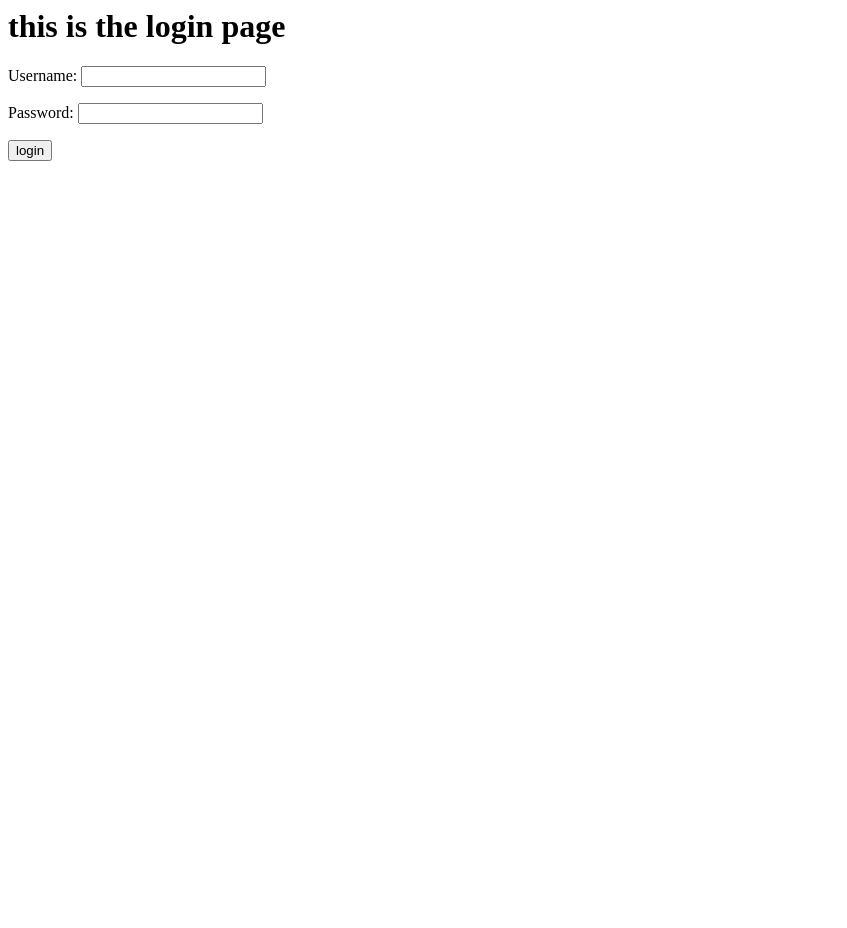
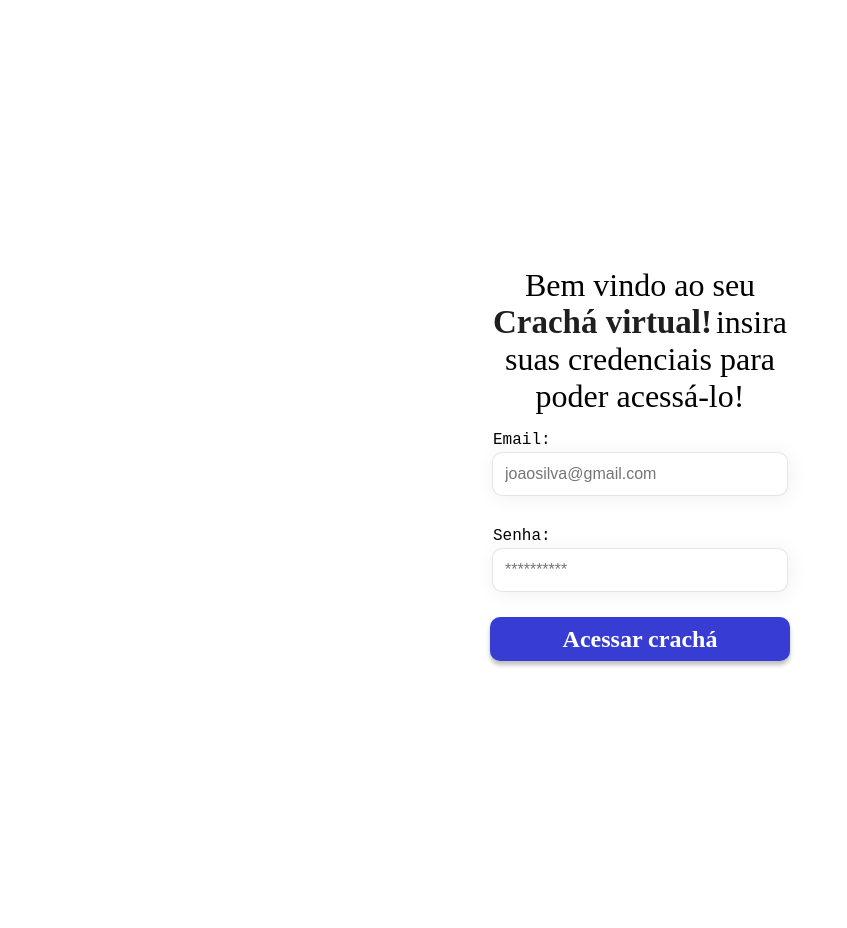
Before and after one commit to FernandoAyach/seletiva-ledes, a Django app: page /login/ in a window 1280 px wide. Shown: the whole page, without its empty margins (0-847 px from the left). Before the commit the page ends 161 px from the top, so only its background shows below. Run offline with Django 5.2, Linux system fonts and the light colour scheme.

Commit message:
[UPDATE] update screen authentication

```diff
--- a/apps/authentication/forms.py
+++ b/apps/authentication/forms.py
@@ -10,5 +10,5 @@ class CreateUserForm(UserCreationForm):
 
 
 class LoginForm(AuthenticationForm):
-    username = forms.CharField(widget=TextInput())
-    password = forms.CharField(widget=PasswordInput())
+    username = forms.CharField(widget=TextInput(attrs={'class': "form-control"}))
+    password = forms.CharField(widget=PasswordInput(attrs={'class': "form-control"}))
--- a/setup/settings.py
+++ b/setup/settings.py
@@ -84,3 +84,9 @@ USE_TZ = True
 STATIC_URL = 'static/'
 
 DEFAULT_AUTO_FIELD = 'django.db.models.BigAutoField'
+
+STATICFILES_DIRS = [
+    os.path.join(BASE_DIR, 'setup/static')
+]
+
+STATIC_ROOT = os.path.join(BASE_DIR, 'static')
--- /dev/null
+++ b/setup/static/styles/style.css
@@ -0,0 +1,83 @@
+body {
+    padding: 5%;
+    display: flex;
+    justify-content: center;
+    align-items: center;
+    min-height: 100vh;
+    margin: 0;
+}
+
+.center-container {
+    width: 70%;
+    max-width: 300px;
+    margin: 0 auto;
+    text-align: center;
+}
+
+.form-control {
+    width: 90%;
+    padding: 1.5vh;
+    border-radius: 10px;
+    border: 1px solid rgba(0, 0, 0, 0.1);
+    background: #FFF;
+    box-shadow: 2px 2px 20px rgba(0, 0, 0, 0.062);
+    color: #1f1f1f;
+    font-size: 16px;
+    margin-bottom: 5%;
+}
+
+.form-group label {
+    display: block;
+    margin-top: 1rem;
+    text-align: left;
+    padding-left: 1%;
+    padding-bottom: 1%;
+    font-family: 'Courier New', Courier, monospace;
+    font-weight: 500;
+}
+
+.header-text-light {
+    margin-top: 10%;
+    font-size: 2rem;
+    font-family: Montserrat;
+    word-wrap: break-word;
+}
+
+.header-text-bold {
+    color: #1f1f1f;
+    font-size: 33px;
+    font-family: Montserrat;
+    font-weight: 700;
+    word-wrap: break-word;
+
+}
+
+.login-button {
+    width: 100%;
+    height: 44px; /* Ajuste a altura conforme necessário */
+    background: #373dd3;
+    box-shadow: 0px 4px 4px rgba(0, 0, 0, 0.25);
+    border-radius: 10px;
+    border: none;
+    cursor: pointer;
+    display: flex;
+    justify-content: center;
+    align-items: center;
+    margin-top: 10px;
+
+}
+
+.button-text {
+    color: white;
+    font-size: 1.5rem;
+    font-family: Montserrat;
+    font-weight: 700;
+    word-wrap: break-word;
+}
+
+
+@media screen and (max-width: 600px) {
+    .center-container {
+        width: 90%;
+    }
+}
--- a/templates/authentication/login.html
+++ b/templates/authentication/login.html
@@ -1,9 +1,31 @@
-<html>
-    <h1>this is the login page</h1>
+<!DOCTYPE html>
 
-    <form method="POST" autocomplete="off">
-        {% csrf_token %}
-        {{ login_form.as_p }}
-        <input type="submit" value="login"/>
-    </form>
-</html>
+<head>
+    <meta charset="UTF-8" />
+    <meta name="viewport" content="width=device-width, initial-scale=1.0" />
+    {% load static %}
+    <link rel="stylesheet" href="{% static '/styles/style.css' %}">
+</head>
+<body>
+    <div class="center-container">
+        <span class="header-text-light">Bem vindo ao seu</span>
+        <span class="header-text-bold">Crachá virtual!</span>
+        <span class="header-text-light">insira suas credenciais para poder acessá-lo!</span>
+
+        <div class="col-md-4 mx-auto">
+            <form method="POST" autocomplete="off">
+                {% csrf_token %}
+                <div class="form-group">
+                    <label for="email">Email:</label>
+                    <input type="text" class="form-control" name="email" placeholder="joaosilva@gmail.com">
+                </div>
+                <div class="form-group">
+                    <label for="password">Senha:</label>
+                    <input type="password" class="form-control" name="password" placeholder="**********">
+                </div>
+                <button type="submit" class="login-button">
+                    <span class="button-text">Acessar crachá</span>
+                </button>
+            </form>
+        </div>
+    </div>
```
Also changed, not shown: templates/authentication/create-user.html (line endings or trailing spaces).
